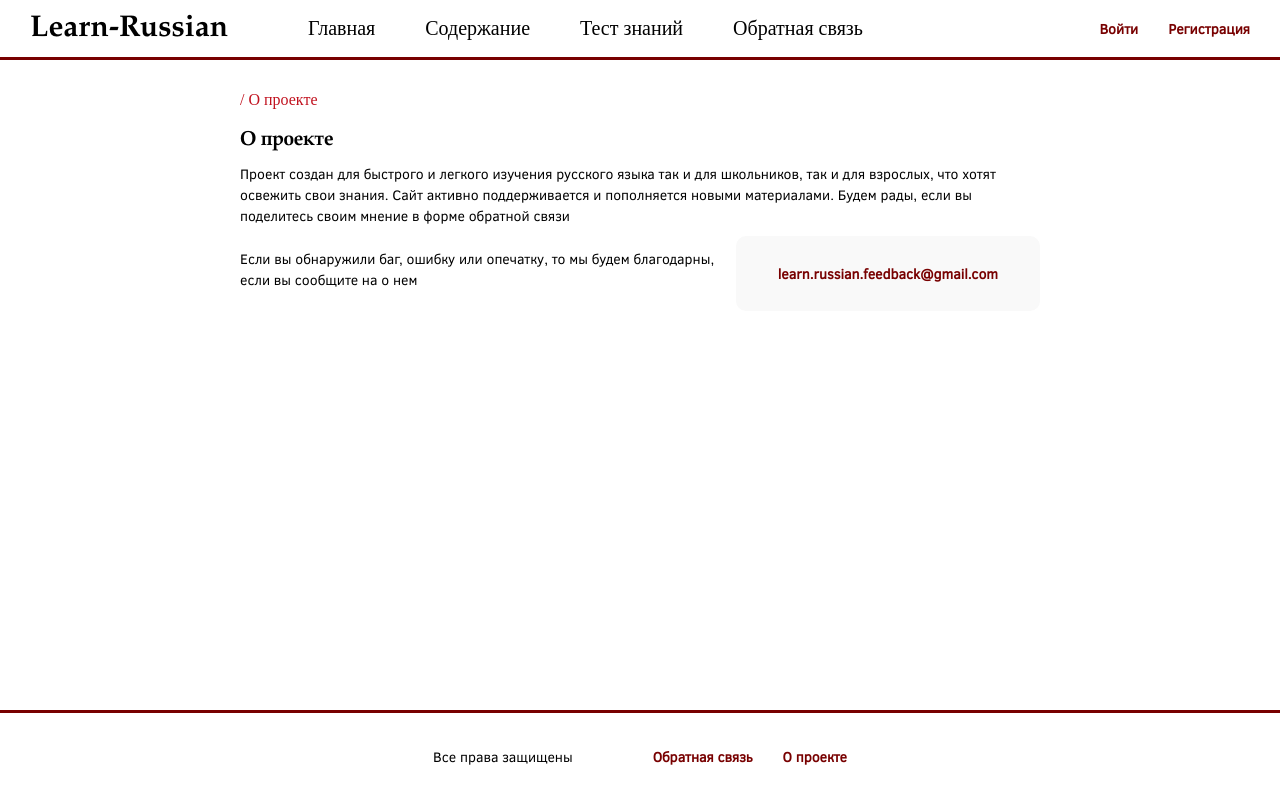
After one commit to SeaReccoon/learn-russian, a Django app: page /about/ in a window 1280 px wide. The commit adds this page. Run offline with Django 5.2, Linux system fonts and the light colour scheme; some libraries are stand-ins or nearby versions; some web fonts are replaced.

Commit message:
добавлена страница about

```diff
--- /dev/null
+++ b/main/templates/main/about.html
@@ -0,0 +1,35 @@
+{% extends 'base.html' %}
+
+{% block css %}
+    <style>
+        .mail {
+            padding: 2em 3em;
+            background-color: var(--bg-color);
+            border-radius: 10px;
+        }
+    </style>
+{% endblock %}
+
+{% block title %}
+    Learn-Russian. О проекте
+{% endblock %}
+
+{% block breadcrumb %}
+    <a href="{% url 'index' %}">/ О проекте</a>
+{% endblock %}
+
+{% block content %}
+    <h2 class="title title_page">О проекте</h2>
+    <p class="text">
+        Проект создан для быстрого и легкого изучения русского языка так и для школьников, так и для взрослых, что хотят освежить свои знания.
+        Сайт активно поддерживается и пополняется новыми материалами. Будем рады, если вы поделитесь своим мнение в форме обратной связи
+    </p>
+
+    <div class="block">
+        <p class="text">Если вы обнаружили баг, ошибку или опечатку, то мы будем благодарны, если вы сообщите на о нем</p>
+
+        <div class="mail">
+            <a href="mailto:learn.russian.feedback@gmail.com" class="link">learn.russian.feedback@gmail.com</a>
+        </div>
+    </div>
+{% endblock %}
--- a/main/urls.py
+++ b/main/urls.py
@@ -1,8 +1,9 @@
 from django.urls import path
-from main.views import IndexView, FeedbackView, SuccessFeedback
+from main.views import IndexView, FeedbackView, SuccessFeedback, AboutView
 
 urlpatterns = [
     path("feedback/success/", SuccessFeedback.as_view(), name="success_feedback"),
     path("feedback/", FeedbackView.as_view(), name="feedback"),
+    path("about/", AboutView.as_view(), name="about"),
     path("", IndexView.as_view(), name="index")
 ]
--- a/main/views.py
+++ b/main/views.py
@@ -28,3 +28,6 @@ class FeedbackView (LoginRequiredMixin, CreateView):
 
 class SuccessFeedback (TemplateView):
     template_name = "main/success_feedback.html"
+
+class AboutView (TemplateView):
+    template_name = "main/about.html"
--- a/static/css/base.css
+++ b/static/css/base.css
@@ -236,3 +236,10 @@ footer {
     justify-content: center;
     padding: 3em;
 }
+
+.block {
+    display: flex;
+    width: 100%;
+    justify-content: space-between;
+    align-items: center;
+}
--- a/templates/base.html
+++ b/templates/base.html
@@ -56,7 +56,7 @@
 
                 <nav class="bottom-menu">
                     <a href="{% url 'feedback' %}" class="bottom-menu__btn link">Обратная связь</a>
-                    <a href="" class="bottom-menu__btn link">О проекте</a>
+                    <a href="{% url 'about' %}" class="bottom-menu__btn link">О проекте</a>
                 </nav>
             </footer>
         </main>
```
